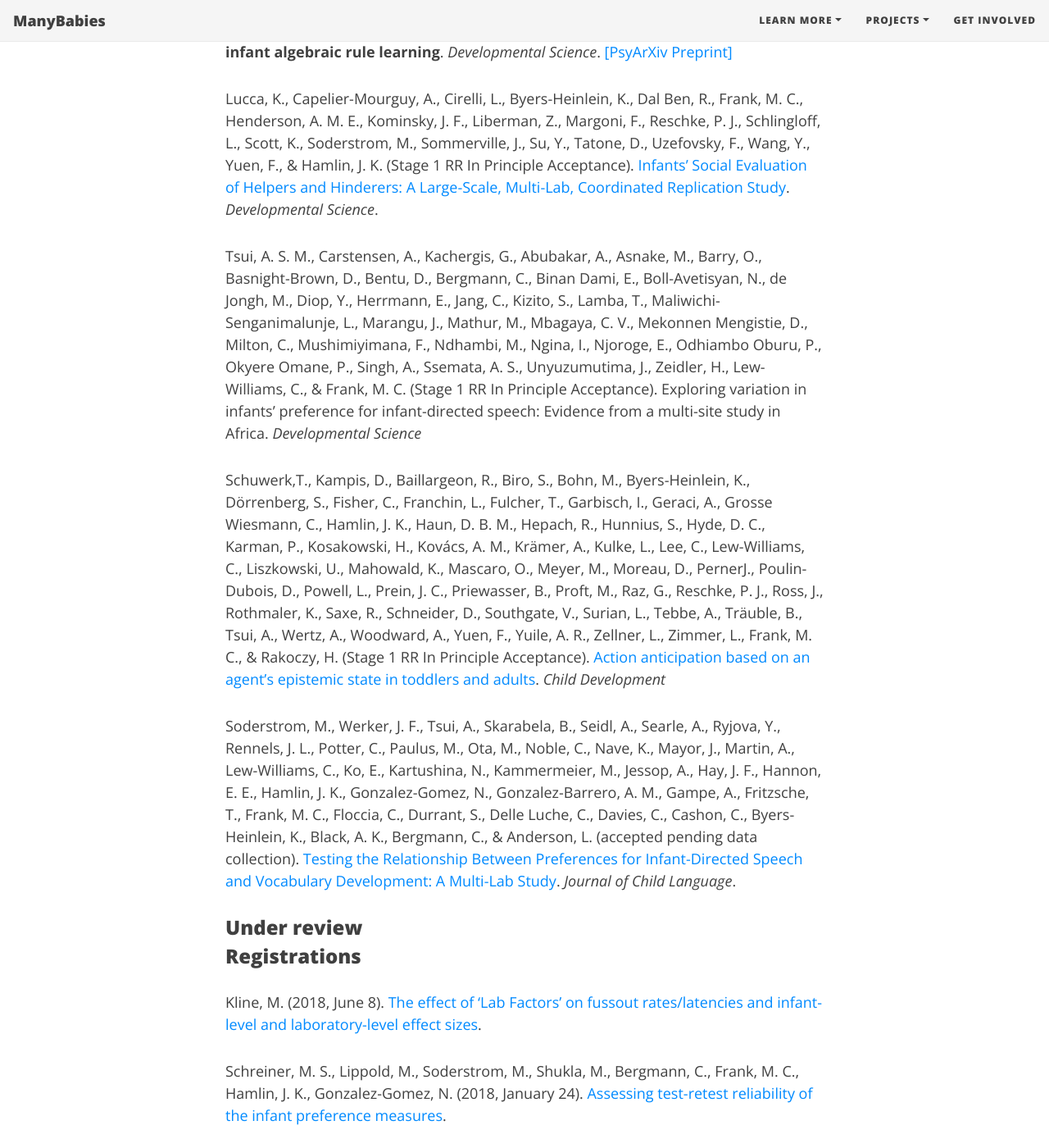
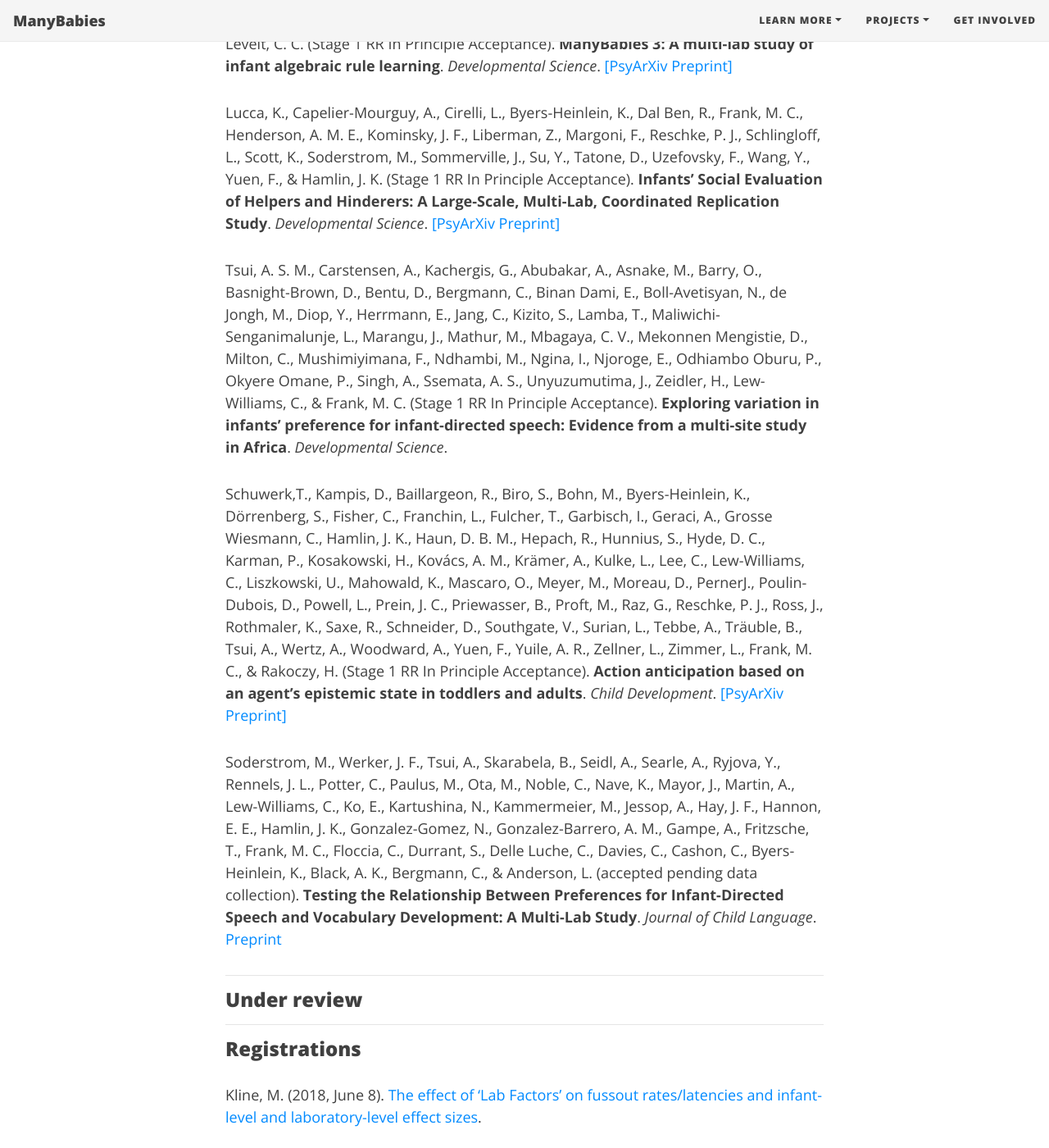
Before and after one commit to manybabies/manybabies.github.io, a Jekyll site: the page built from publications.md, in a window 1280 px wide and 1400 px high, scrolled down 1939 px. Shown: the whole window at 82% size. Built offline with Jekyll 4.4.1, drawn with Linux system fonts in a browser that asks for light colours; nearby versions of some CDN libraries; some web fonts are replaced.

Commit message:
Update publications.md

```diff
--- a/publications.md
+++ b/publications.md
@@ -27,21 +27,22 @@ ManyBabies Consortium (2020). **Quantifying sources of variability in infancy re
 
 Frank, M. C., Bergelson, E., Bergmann, C., Cristia, A., Floccia, C., Gervain, J., Hamlin, J. K., Hannon, E. E., Kline, M., Levelt, C., Lew-Williams, C., Nazzi, T., Panneton, R., Rabagliati, H., Soderstrom, M., Sullivan, J., Waxman, S., & Yurovsky, D. (2017). **A collaborative approach to infant research: Promoting reproducibility, best practices, and theory-building**. _Infancy_. [doi:10.1111/infa.12182](https://doi.org/10.1111/infa.12182) [[PsyArXiv Preprint]](https://osf.io/27b43/)
 
-
+***
 ### Stage 1 Registered Reports: In Principle Acceptance (pending data collection)
 Visser, I., Geambasu, A., Baumgartner, H. A., Bergmann, C., Byers-Heinlein, K., Carstensen, A., Doyle, F. L., Gervain, J., Hannon, E., Havron, N., Johnson, S., Kachergis, G., Kline Struhl, M., Kosie, J. E., Lew-Williams, C., Mayor, J., Moreau, D., Mueller, J., Raijmakers, M., Shukla, M., Tsui, A., Sirois, S., Westermann, G., Soderstrom, M., & Levelt, C. C. (Stage 1 RR In Principle Acceptance). **ManyBabies 3: A multi-lab study of infant algebraic rule learning**. _Developmental Science_. [[PsyArXiv Preprint]](https://psyarxiv.com/aex7v/)
 
-Lucca, K., Capelier-Mourguy, A., Cirelli, L., Byers-Heinlein, K., Dal Ben, R., Frank, M. C., Henderson, A. M. E., Kominsky, J. F., Liberman, Z., Margoni, F., Reschke, P. J., Schlingloff, L., Scott, K., Soderstrom, M., Sommerville, J., Su, Y., Tatone, D., Uzefovsky, F., Wang, Y., Yuen, F., & Hamlin, J. K. (Stage 1 RR In Principle Acceptance). [Infants’ Social Evaluation of Helpers and Hinderers: A Large-Scale, Multi-Lab, Coordinated Replication Study](https://psyarxiv.com/qhxkm). _Developmental Science_.
+Lucca, K., Capelier-Mourguy, A., Cirelli, L., Byers-Heinlein, K., Dal Ben, R., Frank, M. C., Henderson, A. M. E., Kominsky, J. F., Liberman, Z., Margoni, F., Reschke, P. J., Schlingloff, L., Scott, K., Soderstrom, M., Sommerville, J., Su, Y., Tatone, D., Uzefovsky, F., Wang, Y., Yuen, F., & Hamlin, J. K. (Stage 1 RR In Principle Acceptance). **Infants’ Social Evaluation of Helpers and Hinderers: A Large-Scale, Multi-Lab, Coordinated Replication Study**. _Developmental Science_. [[PsyArXiv Preprint]](https://psyarxiv.com/qhxkm)
 
-Tsui, A. S. M., Carstensen, A., Kachergis, G., Abubakar, A., Asnake, M., Barry, O., Basnight-Brown, D., Bentu, D., Bergmann, C., Binan Dami, E., Boll-Avetisyan, N., de Jongh, M., Diop, Y., Herrmann, E., Jang, C., Kizito, S., Lamba, T., Maliwichi-Senganimalunje, L., Marangu, J., Mathur, M., Mbagaya, C. V., Mekonnen Mengistie, D., Milton, C., Mushimiyimana, F., Ndhambi, M., Ngina, I., Njoroge, E., Odhiambo Oburu, P., Okyere Omane, P., Singh, A., Ssemata, A. S., Unyuzumutima, J., Zeidler, H., Lew-Williams, C., & Frank, M. C. (Stage 1 RR In Principle Acceptance). Exploring variation in infants’ preference for infant-directed speech: Evidence from a multi-site study in Africa. _Developmental Science_
+Tsui, A. S. M., Carstensen, A., Kachergis, G., Abubakar, A., Asnake, M., Barry, O., Basnight-Brown, D., Bentu, D., Bergmann, C., Binan Dami, E., Boll-Avetisyan, N., de Jongh, M., Diop, Y., Herrmann, E., Jang, C., Kizito, S., Lamba, T., Maliwichi-Senganimalunje, L., Marangu, J., Mathur, M., Mbagaya, C. V., Mekonnen Mengistie, D., Milton, C., Mushimiyimana, F., Ndhambi, M., Ngina, I., Njoroge, E., Odhiambo Oburu, P., Okyere Omane, P., Singh, A., Ssemata, A. S., Unyuzumutima, J., Zeidler, H., Lew-Williams, C., & Frank, M. C. (Stage 1 RR In Principle Acceptance). **Exploring variation in infants’ preference for infant-directed speech: Evidence from a multi-site study in Africa**. _Developmental Science_.
 
-Schuwerk,T., Kampis, D., Baillargeon, R., Biro, S., Bohn, M., Byers-Heinlein, K., Dörrenberg, S., Fisher, C., Franchin, L., Fulcher, T., Garbisch, I., Geraci, A., Grosse Wiesmann, C., Hamlin, J. K., Haun, D. B. M., Hepach, R., Hunnius, S., Hyde, D. C., Karman, P., Kosakowski, H., Kovács, A. M., Krämer, A., Kulke, L., Lee, C., Lew-Williams, C., Liszkowski, U., Mahowald, K., Mascaro, O., Meyer, M., Moreau, D., PernerJ., Poulin-Dubois, D., Powell, L., Prein, J. C., Priewasser, B., Proft, M., Raz, G., Reschke, P. J., Ross, J., Rothmaler, K., Saxe, R., Schneider, D., Southgate, V., Surian, L., Tebbe, A., Träuble, B., Tsui, A., Wertz, A., Woodward, A., Yuen, F., Yuile, A. R., Zellner, L., Zimmer, L., Frank, M. C., & Rakoczy, H. (Stage 1 RR In Principle Acceptance). [Action anticipation based on an agent's epistemic state in toddlers and adults](https://psyarxiv.com/x4jbm/). _Child Development_
+Schuwerk,T., Kampis, D., Baillargeon, R., Biro, S., Bohn, M., Byers-Heinlein, K., Dörrenberg, S., Fisher, C., Franchin, L., Fulcher, T., Garbisch, I., Geraci, A., Grosse Wiesmann, C., Hamlin, J. K., Haun, D. B. M., Hepach, R., Hunnius, S., Hyde, D. C., Karman, P., Kosakowski, H., Kovács, A. M., Krämer, A., Kulke, L., Lee, C., Lew-Williams, C., Liszkowski, U., Mahowald, K., Mascaro, O., Meyer, M., Moreau, D., PernerJ., Poulin-Dubois, D., Powell, L., Prein, J. C., Priewasser, B., Proft, M., Raz, G., Reschke, P. J., Ross, J., Rothmaler, K., Saxe, R., Schneider, D., Southgate, V., Surian, L., Tebbe, A., Träuble, B., Tsui, A., Wertz, A., Woodward, A., Yuen, F., Yuile, A. R., Zellner, L., Zimmer, L., Frank, M. C., & Rakoczy, H. (Stage 1 RR In Principle Acceptance). **Action anticipation based on an agent's epistemic state in toddlers and adults**. _Child Development_. [[PsyArXiv Preprint]](https://psyarxiv.com/x4jbm/)
 
-Soderstrom, M., Werker, J. F., Tsui, A., Skarabela, B., Seidl, A., Searle, A., Ryjova, Y., Rennels, J. L., Potter, C., Paulus, M., Ota, M., Noble, C., Nave, K., Mayor, J., Martin, A., Lew-Williams, C., Ko, E., Kartushina, N., Kammermeier, M., Jessop, A., Hay, J. F., Hannon, E. E., Hamlin, J. K., Gonzalez-Gomez, N., Gonzalez-Barrero, A. M., Gampe, A., Fritzsche, T., Frank, M. C., Floccia, C., Durrant, S., Delle Luche, C., Davies, C., Cashon, C., Byers-Heinlein, K., Black, A. K., Bergmann, C., & Anderson, L. (accepted pending data collection). [Testing the Relationship Between Preferences for Infant-Directed Speech and Vocabulary Development: A Multi-Lab Study](https://drive.google.com/drive/folders/1yb7bdTtEDOKwIA4qMcfiuKkoI1jIojW7). _Journal of Child Language_.
+Soderstrom, M., Werker, J. F., Tsui, A., Skarabela, B., Seidl, A., Searle, A., Ryjova, Y., Rennels, J. L., Potter, C., Paulus, M., Ota, M., Noble, C., Nave, K., Mayor, J., Martin, A., Lew-Williams, C., Ko, E., Kartushina, N., Kammermeier, M., Jessop, A., Hay, J. F., Hannon, E. E., Hamlin, J. K., Gonzalez-Gomez, N., Gonzalez-Barrero, A. M., Gampe, A., Fritzsche, T., Frank, M. C., Floccia, C., Durrant, S., Delle Luche, C., Davies, C., Cashon, C., Byers-Heinlein, K., Black, A. K., Bergmann, C., & Anderson, L. (accepted pending data collection). **Testing the Relationship Between Preferences for Infant-Directed Speech and Vocabulary Development: A Multi-Lab Study**. _Journal of Child Language_. [Preprint](https://docs.google.com/document/d/1CbLIEsJkQUctAW8a0VgW59hNMHGwyzSXkhWSFzlQYFE/edit?usp=sharing)
 
+***
 ### Under review
 
-
+***
 ### Registrations
 <!---
 Missing:
```
